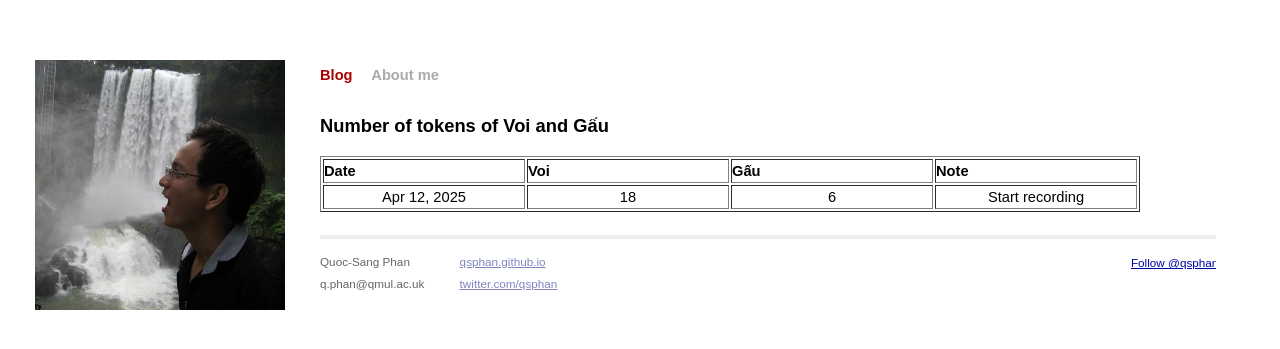
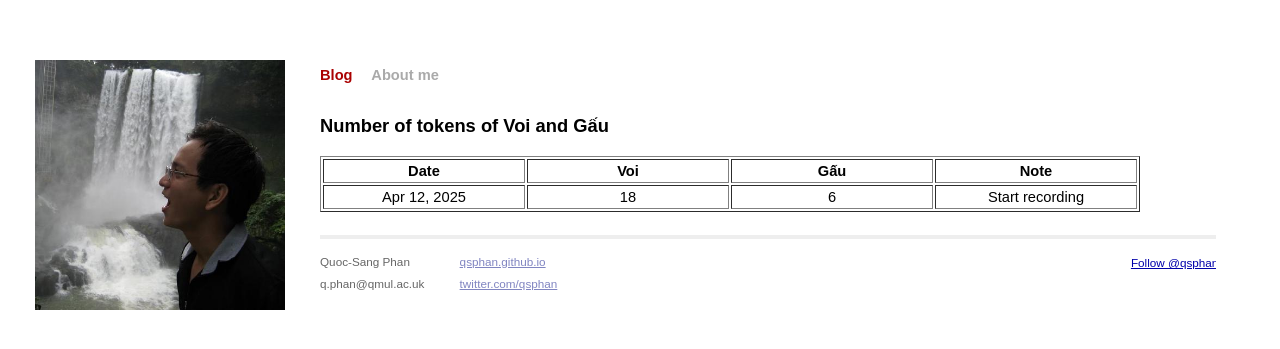
Before and after one commit to dark2bright/dark2bright.github.io, a Jekyll site: the page built from voigau.html, in a window 1280 px wide. Shown: the top 349 px of the page. Built offline with Jekyll 4.4.1, drawn with Linux system fonts in a browser that asks for light colours; comment, search, counter and statistics services are not loaded.

Commit message:
align center

```diff
--- a/voigau.html
+++ b/voigau.html
@@ -7,10 +7,10 @@ title: Bear and Elephant
   <h1>Number of tokens of Voi and Gấu</h1>
   <table border="1" style="table-layout: fixed; width: 800px;">
     <tr>
-      <th style="width: 200px;">Date</th>
-      <th style="width: 200px;">Voi</th>
-      <th style="width: 200px;">Gấu</th>
-      <th style="width: 200px;">Note</th>
+      <th style="width: 200px; text-align: center;">Date</th>
+      <th style="width: 200px; text-align: center;">Voi</th>
+      <th style="width: 200px; text-align: center;">Gấu</th>
+      <th style="width: 200px; text-align: center;">Note</th>
     </tr>
     <tr>
       <td style="text-align: center;">Apr 12, 2025</td>
```
